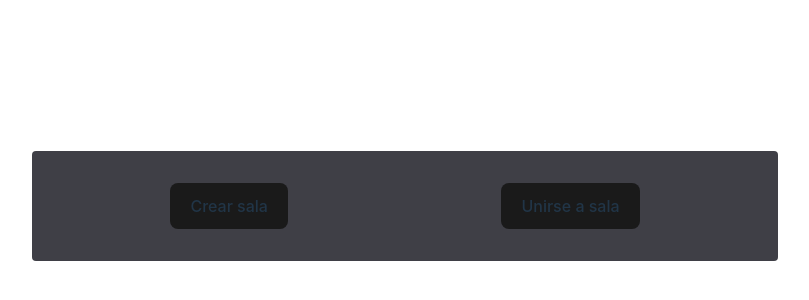
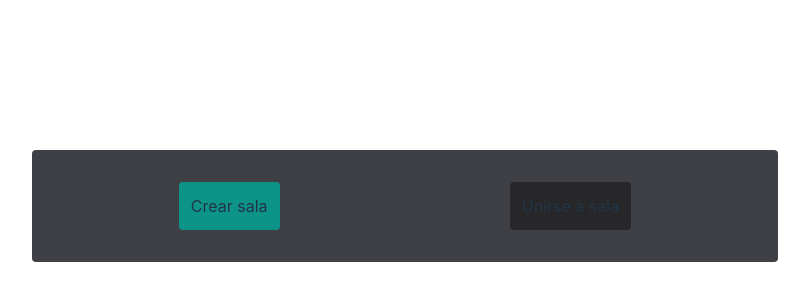
Before and after one commit to achaval-tomas/ingsoft-proyecto, a React (Vite) app: page / in a window 1280 px wide. Shown: the part 194-494 px from the top of the page, without its empty margins (235-1044 px from the left). Built offline with nearby package versions, Linux system fonts and the light colour scheme.

Commit message:
SCRUM-4 replace FancyButton for Button

```diff
--- a/src/containers/App/components/MainPageLayout.tsx
+++ b/src/containers/App/components/MainPageLayout.tsx
@@ -1,6 +1,6 @@
 import { useState } from "react";
-import FancyButton from "../../../components/FancyButton";
 import CreateLobbyDialog, { CreateLobbyFormState } from "./CreateLobbyDialog";
+import { Button } from "@headlessui/react";
 
 interface MainPageLayoutProps {
     onSubmitLobbyForm: (state: CreateLobbyFormState) => void,
@@ -20,12 +20,20 @@ function MainPageLayout({
                     onCancel = {() => setCreateForm(false)}
                     onSubmit = {onSubmitLobbyForm}
                 />
-                <FancyButton onClick={() => setCreateForm(true)}>
+                <Button
+                    type="button"
+                    onClick={() => setCreateForm(true)}
+                    className="p-3 rounded bg-primary-600 hover:bg-primary-500"
+                >
                     <p>Crear sala</p>
-                </FancyButton>
-                <FancyButton onClick={() => {}}>
+                </Button>
+                <Button
+                    type="button"
+                    onClick={() => {}}
+                    className="p-3 rounded bg-zinc-800 hover:bg-zinc-600"
+                >
                     <p>Unirse a sala</p>
-                </FancyButton>
+                </Button>
             </div>
         </div>
     );
```
